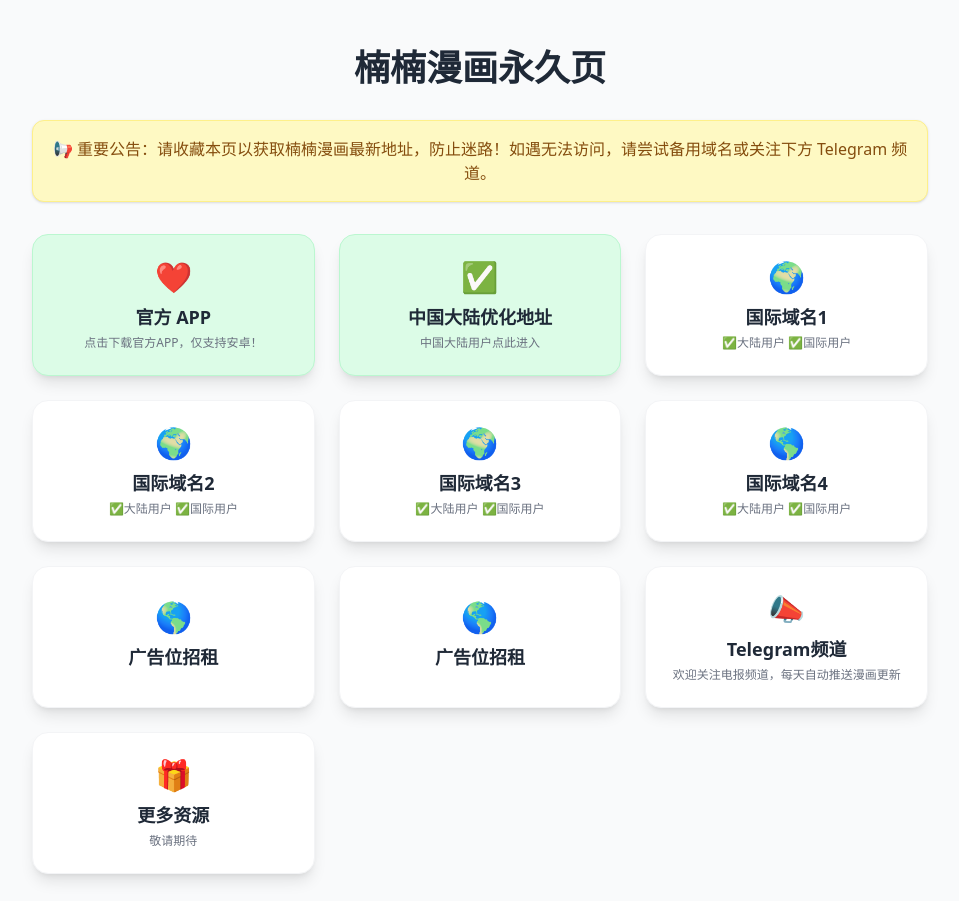
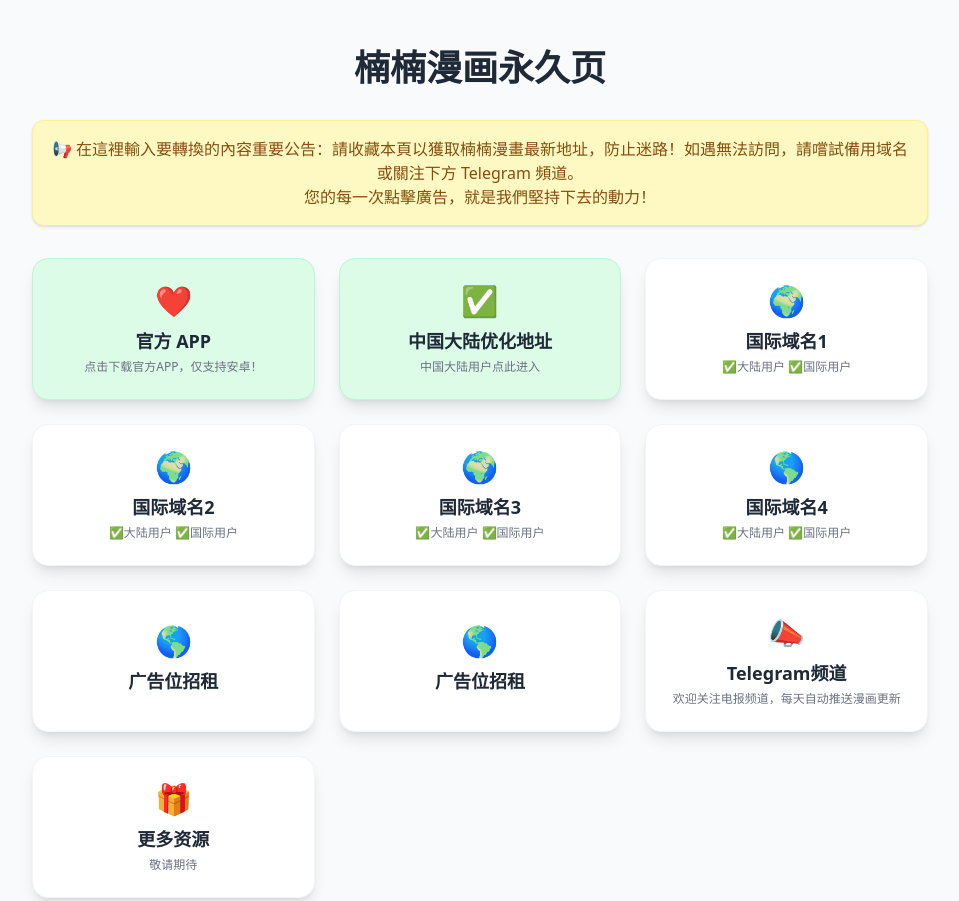
Before and after one commit to nnmhcc/nnmhcc.github.io, a plain HTML site: page index.html in a window 1280 px wide. Shown: the top 901 px of the page, without its empty margins (160-1119 px from the left). Drawn offline with nearby package versions, Linux system fonts and the light colour scheme.

Commit message:
Update index.html

```diff
--- a/index.html
+++ b/index.html
@@ -23,7 +23,7 @@
   <!-- 公告横幅卡片 -->
   <div class="w-full max-w-4xl mx-auto mb-8">
     <div class="bg-yellow-100 dark:bg-yellow-900 text-yellow-800 dark:text-yellow-100 rounded-xl shadow p-4 text-center text-base font-medium border border-yellow-200 dark:border-yellow-800">
-      📢 重要公告：请收藏本页以获取楠楠漫画最新地址，防止迷路！如遇无法访问，请尝试备用域名或关注下方 Telegram 频道。
+      📢 在這裡輸入要轉換的內容重要公告：請收藏本頁以獲取楠楠漫畫最新地址，防止迷路！如遇無法訪問，請嚐試備用域名或關注下方 Telegram 頻道。</br>您的每一次點擊廣告，就是我們堅持下去的動力！
     </div>
   </div>
 
```
